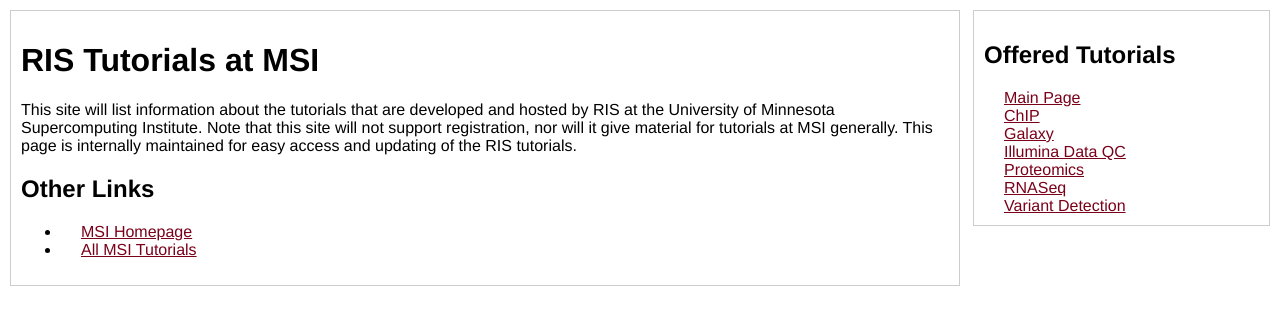
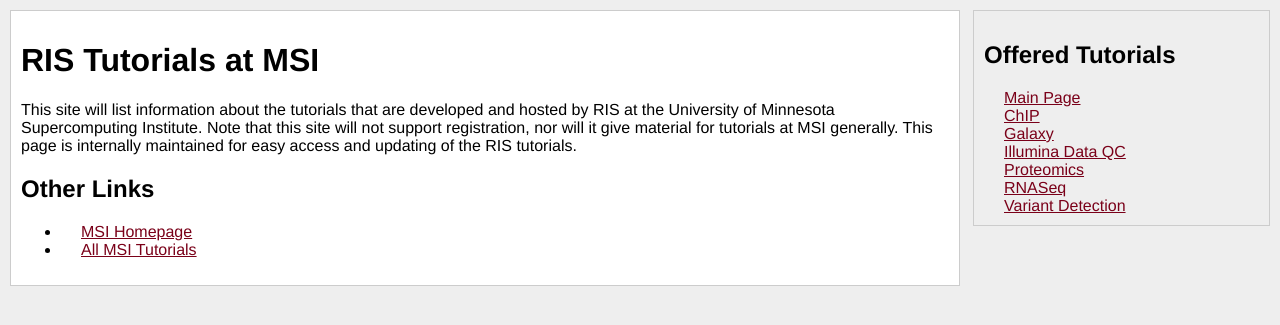
Before and after one commit to msi-ris/Tutorials, a Jekyll site: the page built from index.html, in a window 1280 px wide. Shown: the top 325 px of the page. Built offline with Jekyll 4.4.1, drawn with Linux system fonts in a browser that asks for light colours.

Commit message:
update css

```diff
--- a/css/main.css
+++ b/css/main.css
@@ -6,6 +6,7 @@ body {
     margin:0;
     padding:0;
     min-width:1000px;
+    background-color:#eee;
 }
 
 #maindiv {
@@ -17,6 +18,7 @@ body {
     min-width:600px;
     padding:10px;
     border:1px solid #ccc;
+    background-color:#fff;
 }
 
 #navcontainer {
```
